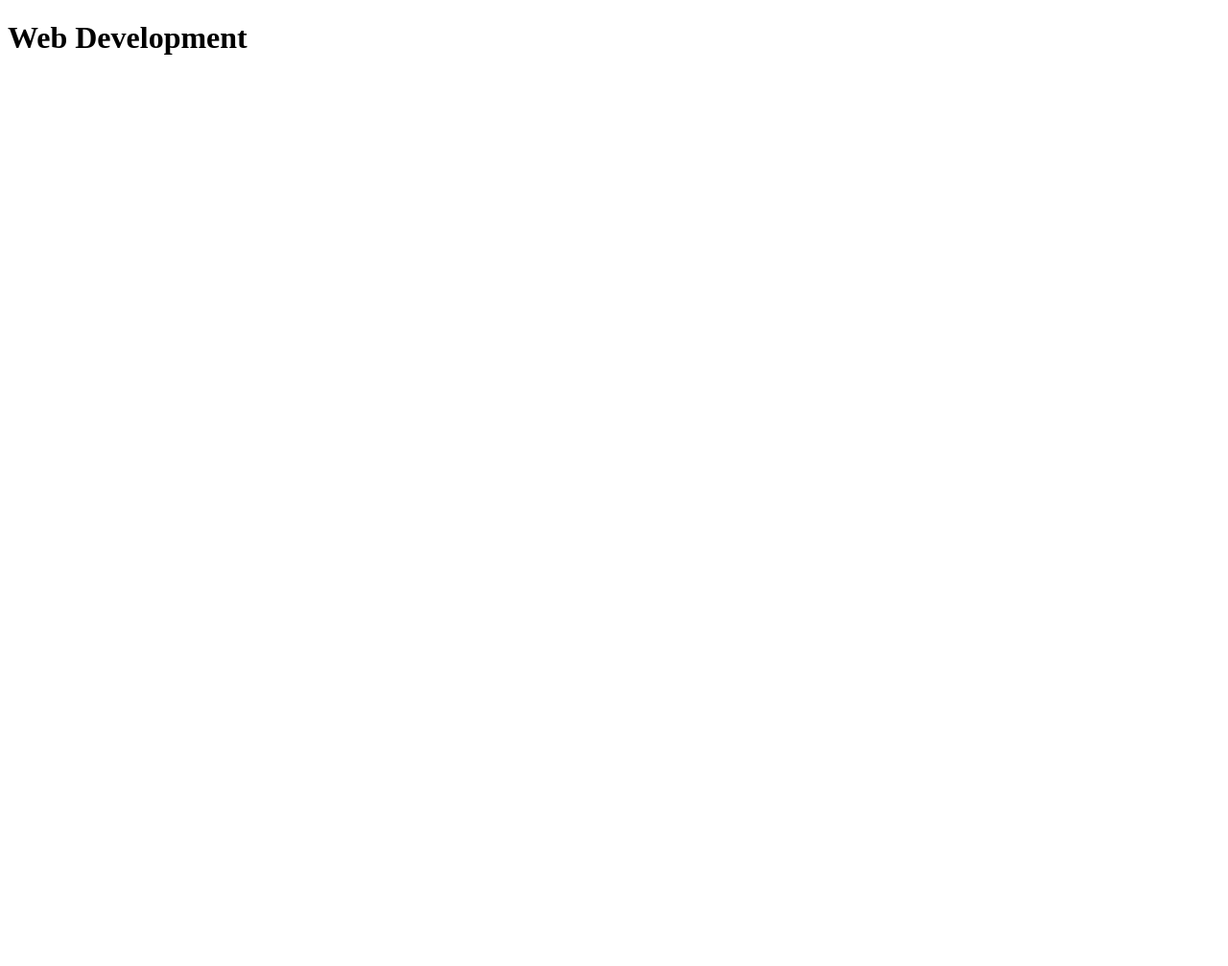
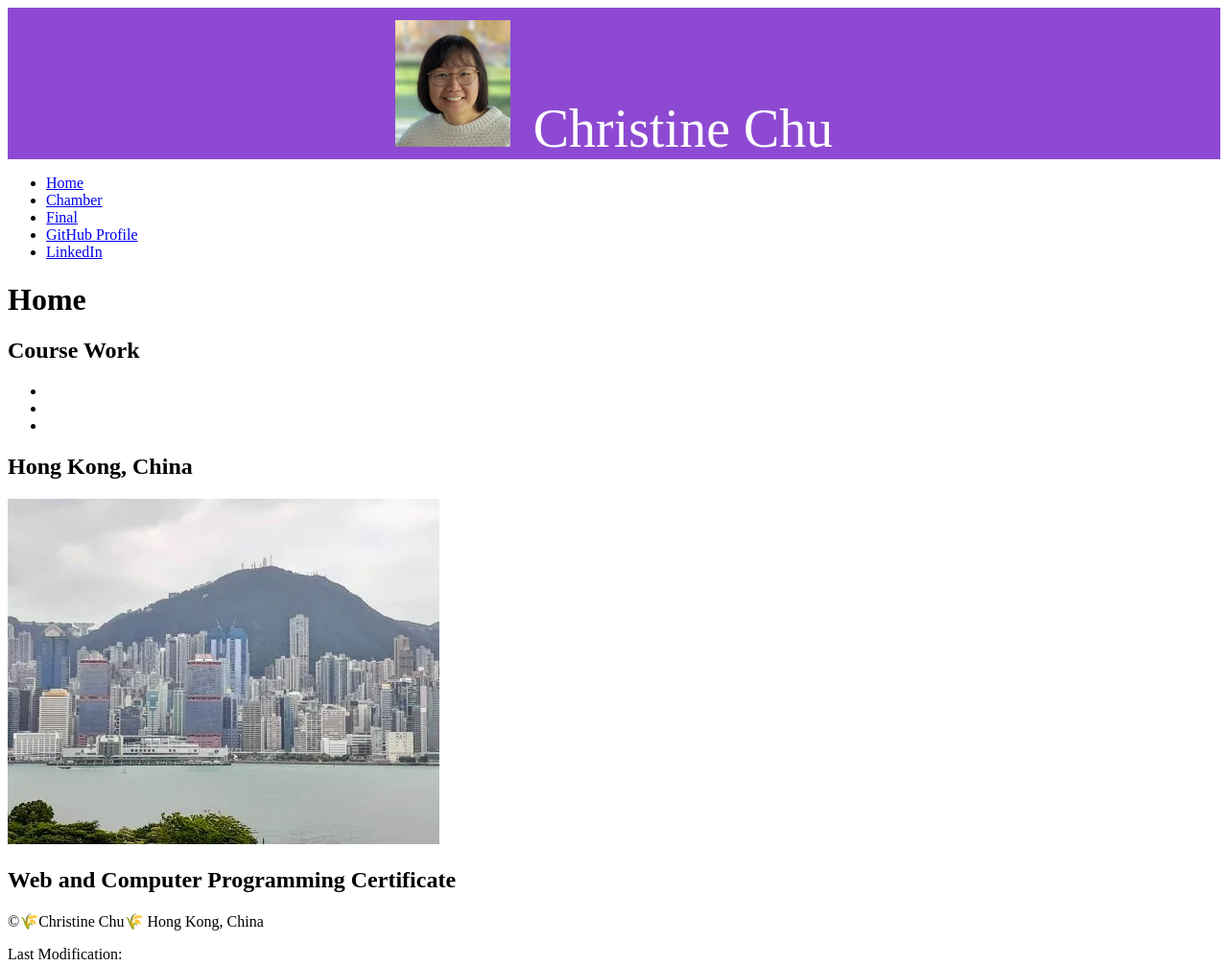
Before and after one commit to KChristineChu/wdd231, a plain HTML site: page index.html in a window 1280 px wide. Shown: the whole page at 96% size. Before the commit the page ends 800 px from the top, so only its background shows below. Drawn offline with Linux system fonts and the light colour scheme.

Commit message:
Worked on html file

```diff
--- a/index.html
+++ b/index.html
@@ -1,11 +1,67 @@
 <!DOCTYPE html>
 <html lang="en">
+
 <head>
     <meta charset="UTF-8">
     <meta name="viewport" content="width=device-width, initial-scale=1.0">
-    <title>Document</title>
+    <title> WDD 231 - Web Frontend Development - Christine Chu</title>
+    <meta name="description" content="WDD 231 - Web Frontend Development, Christine Chu">
+    <meta name="author" content="Christine Chu">
+
+    <link rel="stylesheet" href="styles/larger.css">
+    <link rel="stylesheet" href="styles/small.css">
+    <link rel="preconnect" href="https://fonts.googleapis.com">
+    <link rel="preconnect" href="https://fonts.gstatic.com" crossorigin>
+    <link href="https://fonts.googleapis.com/css2?family=Roboto:wght@100;400&display=swap" rel="stylesheet">
+    <script src="scripts/dates.js" defer></script>
 </head>
+
 <body>
-    <h1>Web Development</h1>
+    <header class="top">
+        <img src="images/self-protrait1.webp" alt="self-protrait1" width="120" height="auto">
+        <span>Christine Chu</span>
+    </header>
+
+    <nav>
+        <ul>
+            <li><a href="index.html">Home</a></li>
+            <li><a href="#">Chamber</a></li>
+            <li><a href="#">Final</a></li>
+            <li><a href="#">GitHub Profile</a></li>
+            <li><a href="#">LinkedIn</a></li>
+        </ul>
+    </nav>
+
+    <main>
+        <h1>Home</h1>
+
+        <section>
+            <h2>Course Work</h2>
+            <ul>
+                <li></li>
+                <li></li>
+                <li></li>
+            </ul>
+        </section>
+
+        <section>
+            <h2>Hong Kong, China</h2>
+            <img src="images/HongKong.webp" alt="HongKong">
+        </section>
+
+        <section>
+            <h2>Web and Computer Programming Certificate</h2>
+        </section>
+    </main>
 </body>
+
+<footer class="footer">
+    <p>©<span id="currentyear"></span>🌾Christine Chu🌾 Hong Kong, China</p>
+    <p>Last Modification: <span id="lastModified"></span></p>
+
+
+    <p></p>
+    <p></p>
+</footer>
+
 </html>
--- /dev/null
+++ b/styles/date.js
@@ -0,0 +1,5 @@
+let myDate = new Date();
+let myYear = myDate.getFullYear();
+document.getElementById("currentyear").textContent = myYear;
+
+document.getElementById("lastModified").textContent = "Last Modification: " + document.lastModified;
--- /dev/null
+++ b/styles/larger.css
@@ -0,0 +1,20 @@
+:root {
+    --primary-color: rgb(142, 73, 210);
+    --secondary-color: rgb(21, 19, 13);
+    --accent-color1: rgb(70, 80, 127);
+    --accent-color2: gray;
+}
+
+.top {
+
+    background-color: var(--primary-color);
+    color: white;
+    font-size:3.5rem;
+    text-align: center;
+
+}
+
+.top img {
+    padding:  13px 10px 0 0;
+
+}
--- /dev/null
+++ b/styles/small.css
@@ -0,0 +1,6 @@
+:root {
+    --primary-color: rgb(142, 73, 210);
+    --secondary-color: rgb(21, 19, 13);
+    --accent-color1: rgb(70, 80, 127);
+    --accent-color2: gray;
+}
```
Also changed, not shown: images/HongKong.webp (added), images/self-protrait1.webp (added).
